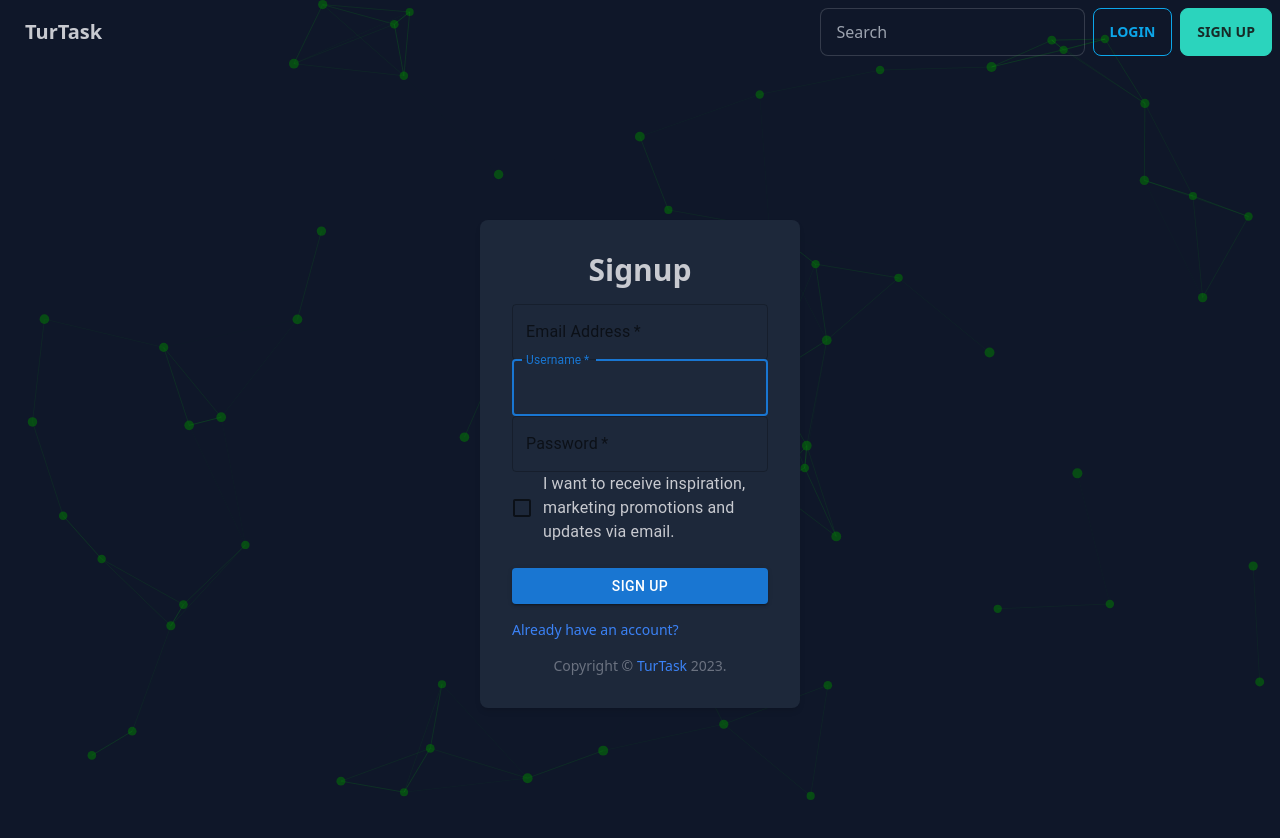
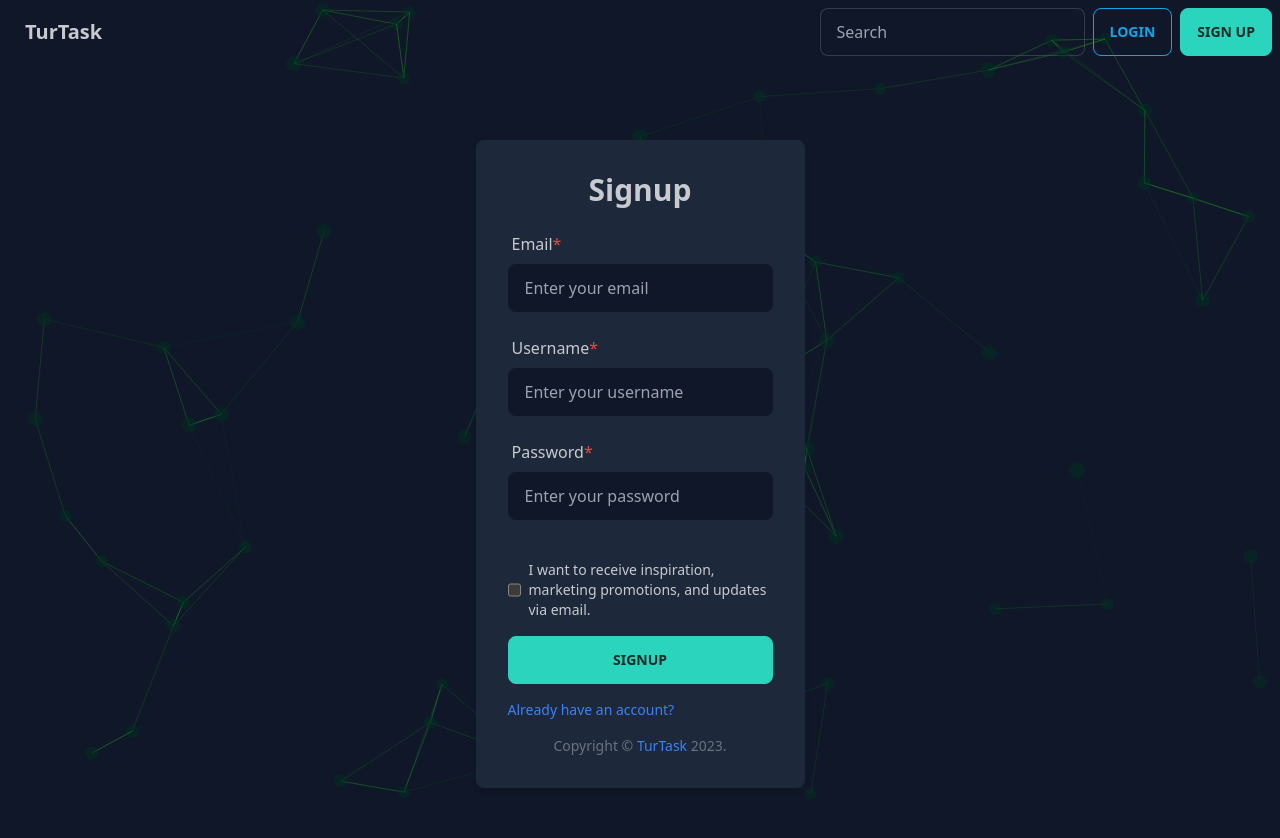
Before and after one commit to TurTaskProject/TurTaskBackend, a React (Vite) app in the folder frontend/: page /signup in a window 1280 px wide. Shown: the top 838 px of the page. Built offline with nearby package versions, Linux system fonts and the light colour scheme; no server answers.

Commit message:
Completed Signup page improvement.

```diff
--- a/frontend/src/components/authentication/SignUpPage.jsx
+++ b/frontend/src/components/authentication/SignUpPage.jsx
@@ -1,12 +1,6 @@
 import React, { useState } from "react";
 import { useNavigate } from "react-router-dom";
 import axiosapi from "../../api/AuthenticationApi";
-import Button from "@mui/material/Button";
-import TextField from "@mui/material/TextField";
-import FormControlLabel from "@mui/material/FormControlLabel";
-import Checkbox from "@mui/material/Checkbox";
-import Link from "@mui/material/Link";
-import Typography from "@mui/material/Typography";
 import { useCallback } from "react";
 import Particles from "react-tsparticles";
 import { loadFull } from "tsparticles";
@@ -108,13 +102,13 @@ export default function SignUp() {
             },
             particles: {
               color: {
-                value: "#008000",
+                value: "#023020",
               },
               links: {
-                color: "#00ff00",
+                color: "#228B22",
                 distance: 150,
                 enable: true,
-                opacity: 0.1,
+                opacity: 0.5,
                 width: 1,
               },
               move: {
@@ -141,7 +135,7 @@ export default function SignUp() {
                 type: "circle",
               },
               size: {
-                value: { min: 4, max: 5 },
+                value: { min: 6, max: 8 },
               },
             },
             detectRetina: true,
@@ -152,55 +146,75 @@ export default function SignUp() {
         <div className="w-96 bg-neutral rounded-lg p-8 shadow-md space-y-4 z-10">
           {/* Register Form */}
           <h2 className="text-3xl font-bold text-center">Signup</h2>
-          <form noValidate onSubmit={handleSubmit}>
-            <TextField
-              required
-              fullWidth
+          {/* Email Input */}
+          <div className="form-control ">
+            <label className="label" htmlFor="email">
+              <p className="text-bold">
+                Email<span className="text-red-500 text-bold">*</span>
+              </p>
+            </label>
+            <input
+              className="input"
+              type="email"
               id="email"
-              label="Email Address"
-              name="email"
-              autoComplete="email"
+              placeholder="Enter your email"
               onChange={handleChange}
             />
-            <TextField
-              autoComplete="username"
-              name="Username"
-              required
-              fullWidth
+          </div>
+          {/* Username Input */}
+          <div className="form-control">
+            <label className="label" htmlFor="Username">
+              <p className="text-bold">
+                Username<span className="text-red-500 text-bold">*</span>
+              </p>
+            </label>
+            <input
+              className="input"
+              type="text"
               id="Username"
-              label="Username"
-              autoFocus
+              placeholder="Enter your username"
               onChange={handleChange}
             />
-            <TextField
-              required
-              fullWidth
-              name="password"
-              label="Password"
+          </div>
+          {/* Password Input */}
+          <div className="form-control">
+            <label className="label" htmlFor="password">
+              <p className="text-bold">
+                Password<span className="text-red-500 text-bold">*</span>
+              </p>
+            </label>
+            <input
+              className="input"
               type="password"
               id="password"
-              autoComplete="new-password"
+              placeholder="Enter your password"
               onChange={handleChange}
             />
-            <FormControlLabel
-              control={<Checkbox value="allowExtraEmails" color="primary" />}
-              label="I want to receive inspiration, marketing promotions and updates via email."
+          </div>
+          <br></br>
+          <div className="flex items-center">
+            <input
+              type="checkbox"
+              id="allowExtraEmails"
+              name="allowExtraEmails"
+              className="h-4 w-4 text-green-500 focus:ring-green-400 border-gray-300 rounded"
             />
-            <Button
-              type="submit"
-              fullWidth
-              variant="contained"
-              sx={{ mt: 3, mb: 2 }}
-            >
-              Sign Up
-            </Button>
+            <label htmlFor="allowExtraEmails" className="ml-2 text-sm ">
+              I want to receive inspiration, marketing promotions, and updates
+              via email.
+            </label>
+          </div>
+
+          {/* Login Button */}
+          <button className="btn btn-success w-full " onClick={handleSubmit}>
+            Signup
+          </button>
           {/* Already have an account? */}
           <div className="text-blue-500 text-sm">
             <a href="login" className="text-left">
               Already have an account?
             </a>
           </div>
-          </form>
           <Copyright />
         </div>
       </div>
```
Lines whose indentation alone changed are shown as unchanged.
